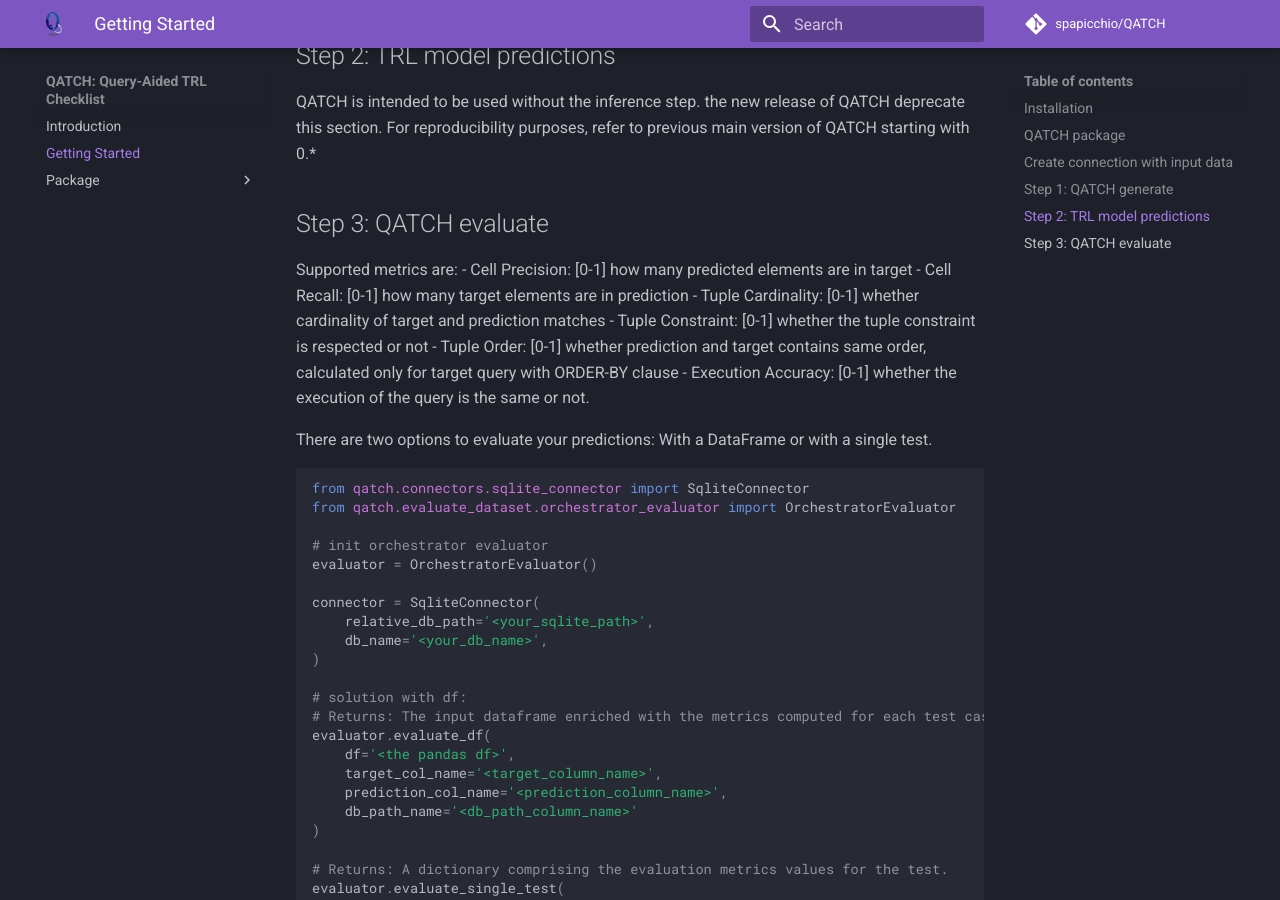
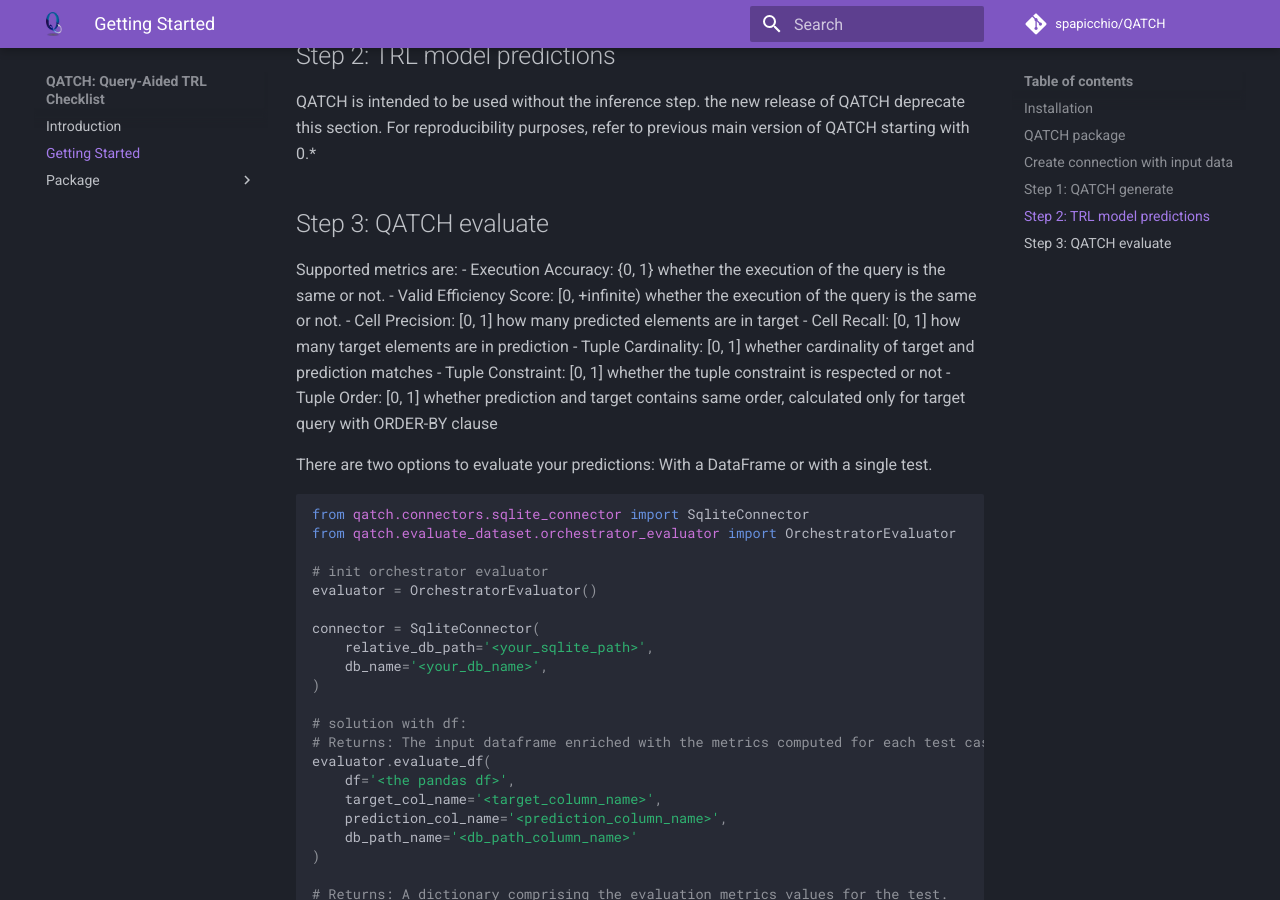
Before and after one commit to spapicchio/QATCH, an MkDocs documentation site: the page built from docs/getting_started.md, in a window 1280 px wide and 900 px high, scrolled down 2480 px. Built offline with MkDocs 1.6.1 and Material for MkDocs 9.7.7, drawn with Linux system fonts in a browser that asks for light colours; comment, search, counter and statistics services are not loaded.

Commit message:
Update metrics section in getting_started.md
* docs/getting_started.md
  * fix: Standardize execution accuracy metric notation.
  * feat: Add valid efficiency score as a new metric.
  * chore: Reformat metric descriptions for consistency.

```diff
--- a/docs/getting_started.md
+++ b/docs/getting_started.md
@@ -117,12 +117,14 @@ For reproducibility purposes, refer to previous main version of QATCH starting w
 ## Step 3: QATCH evaluate
 
 Supported metrics are:
-- Cell Precision: [0-1] how many predicted elements are in target
-- Cell Recall: [0-1] how many target elements are in prediction
-- Tuple Cardinality: [0-1] whether cardinality of target and prediction matches
-- Tuple Constraint: [0-1] whether the tuple constraint is respected or not
-- Tuple Order: [0-1] whether prediction and target contains same order, calculated only for target query with ORDER-BY clause
-- Execution Accuracy: [0-1] whether the execution of the query is the same or not.
+- Execution Accuracy: {0, 1} whether the execution of the query is the same or not.
+- Valid Efficiency Score: [0, +infinite) whether the execution of the query is the same or not.
+- Cell Precision: [0, 1] how many predicted elements are in target
+- Cell Recall: [0, 1] how many target elements are in prediction
+- Tuple Cardinality: [0, 1] whether cardinality of target and prediction matches
+- Tuple Constraint: [0, 1] whether the tuple constraint is respected or not
+- Tuple Order: [0, 1] whether prediction and target contains same order, calculated only for target query with ORDER-BY clause
+
 
 There are two options to evaluate your predictions: With a DataFrame or with a single test.
 
```
